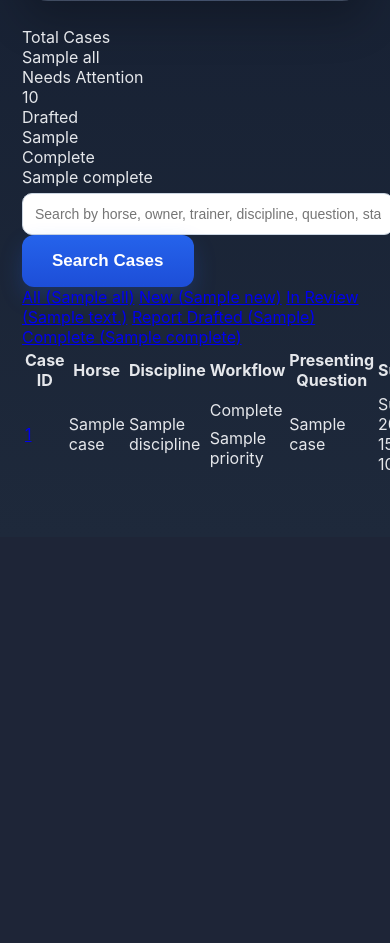
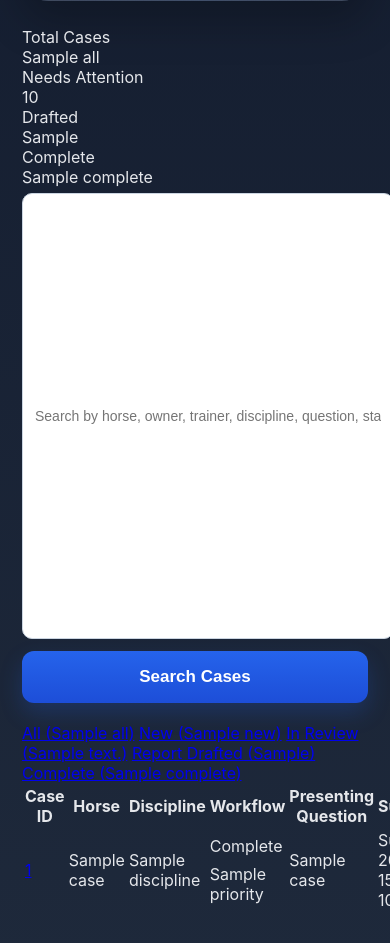
Before and after one commit to Hallinass01/eti-system, a Python web app: template templates/cases.html in a window 390 px wide; the page is wider, and only the part inside the window is pictured. Shown: the part 764-1707 px from the top of that part. Before the commit the page ends 1234 px from the top of that part, so only its background shows below. Run offline with Jinja, Linux system fonts and the light colour scheme; the template is opened without the code that fills it: most values are stand-ins (such as "Sample title", 1, 10 or a date in 2020).

Commit message:
Update workflow.css

```diff
--- a/static/workflow.css
+++ b/static/workflow.css
@@ -4,3 +4,29 @@
   gap:8px;
   align-items:center;
 }
+.search-bar{
+  display:flex;
+  flex-wrap:wrap;
+  gap:12px;
+  margin:0 0 20px;
+}
+
+.search-bar input[type="text"]{
+  flex:1 1 420px;
+  min-width:260px;
+}
+
+.search-bar button{
+  flex:0 0 auto;
+}
+
+@media (max-width:980px){
+  .search-bar{
+    flex-direction:column;
+  }
+
+  .search-bar input[type="text"],
+  .search-bar button{
+    width:100%;
+  }
+}
```
